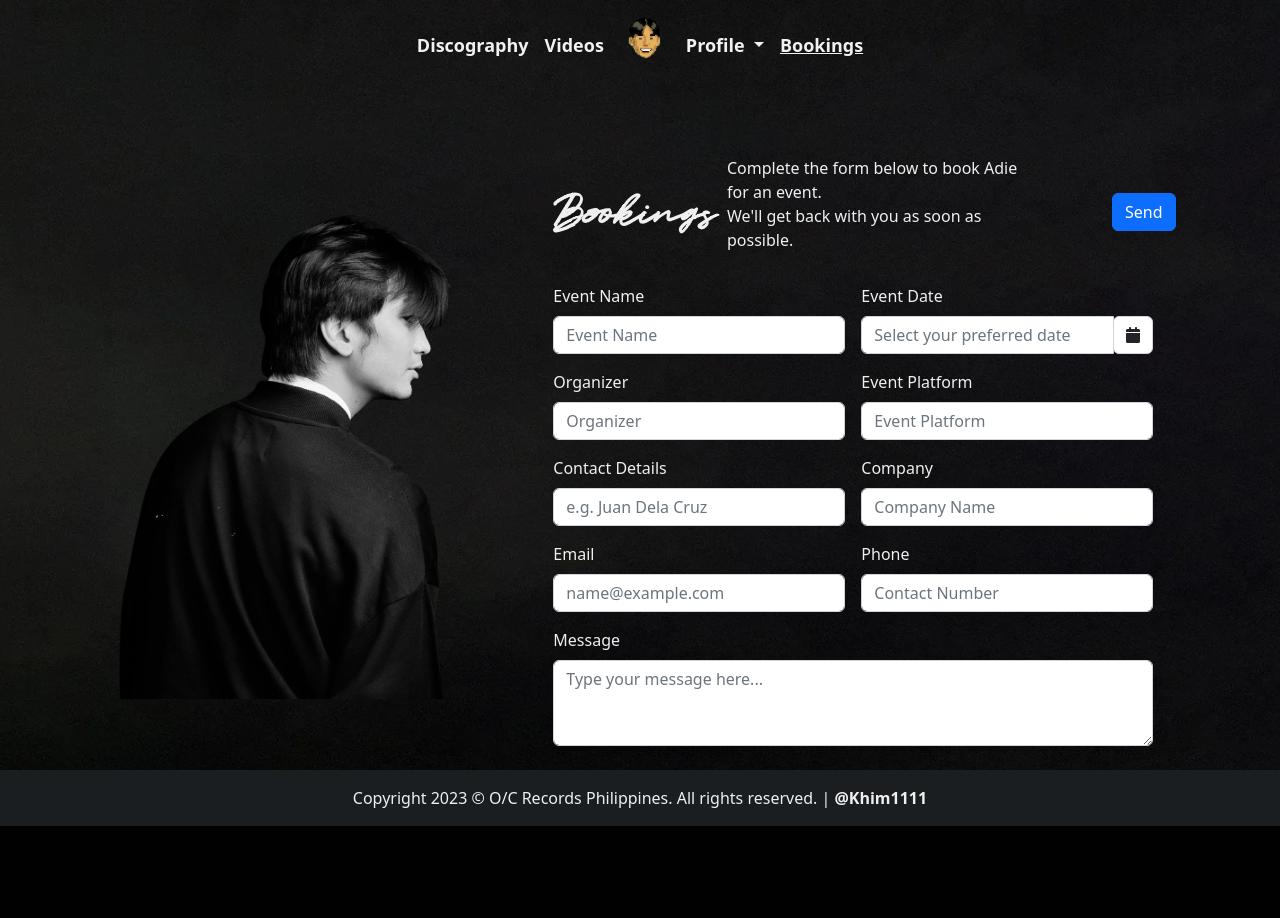
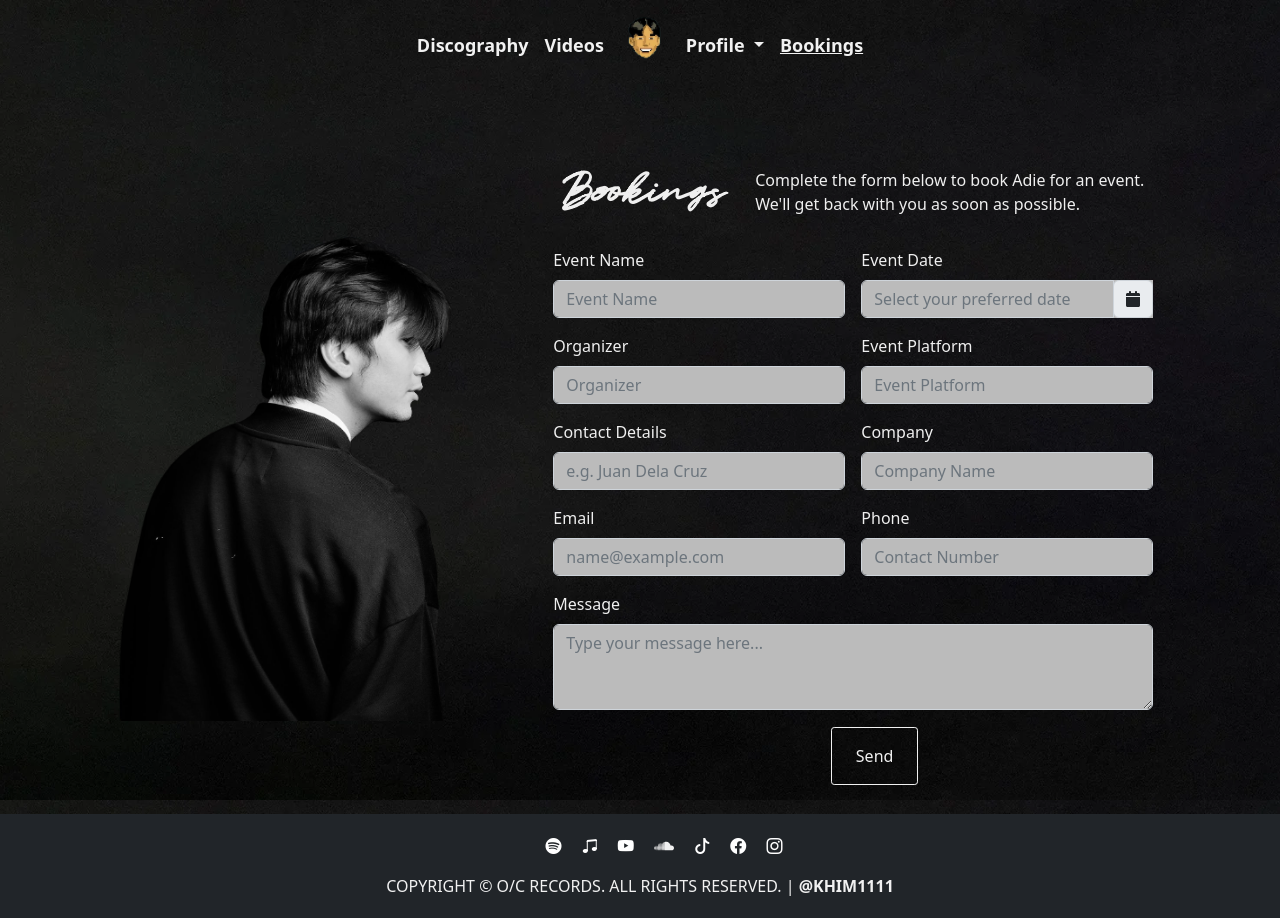
Before and after one commit to Khim1111/Project_Adie, a website: page pages/bookings.html in a window 1280 px wide. Before the commit the page ends 826 px from the top, so only its background shows below. Drawn offline with nearby package versions, Linux system fonts and the light colour scheme; files whose address does not match are found by name.

Commit message:
Created footer and fix booking forms spacing

```diff
--- a/pages/bookings.html
+++ b/pages/bookings.html
@@ -106,27 +106,22 @@
 </div>
 </nav>
 
-<section>
+
 
     <div class="container-forms d-flex mx-auto py-4">
         <div class="row form-image mt-5 d-flex mx-auto">
-          <div class="col-md-4">
+          <div class="col-md-4 col-sm-12">
             <img src="../src/img/bookings_img.png" class="img-fluid forms-img" alt="about-image">
 
           </div>
-          <div class="col-md-6 d-flex  justify-content-center">
+          <div class="col-md-6 col-sm-12 d-flex  justify-content-center">
             <form class="row g-3 d-flex mx-auto" name="submit-to-google-sheet">
 
-                <div class="col-md-2">
-                    <h1 class="about-title"><b>Bookings</b></h1>
+              <div class="contact-title">
+                <h1 class="about-title fw-bold">Bookings &nbsp;</h1>
+                <p>Complete the form below to book Adie for an event.<br>We'll get back with you as soon as possible.</p>
+              </div>
 
-                  </div>
-                  <div class="col-md-6 g-1 d-flex mx-auto">
-                    <p>Complete the form below to book Adie for an event.<br>We'll get back with you as soon as possible.</p>
-                  </div>
-                  <div class="col-md-1 g-1">
-                    <button type="submit" class="btn btn-primary">Send</button>
-                  </div>
                 <div class="col-md-6">
                   <label for="name" class="form-label">Event Name</label>
                   <input name="Event Name" type="name" class="form-control" id="event" placeholder="Event Name">
@@ -135,8 +130,8 @@
                         <label for="date" class="form-label">Event Date</label>
                         <div class="input-group date" id="datepicker" >
                             <input name="Event Date" type="text" class="form-control" placeholder="Select your preferred date">
-                            <span class="input-group-append">
-                                <span class="input-group-text bg-white d-block">
+                            <span class="input-group-append calendar">
+                                <span class="input-group-text  d-block ">
                                     <i class="fa fa-calendar"></i>
                                 </span>
                             </span>
@@ -170,27 +165,68 @@
                     <label for="exampleFormControlTextarea1" class="form-label">Message</label>
                     <textarea name="Message"  class="form-control" id="exampleFormControlTextarea1" rows="3" placeholder="Type your message here..." required></textarea>
                 </div>
-
-                <!-- <div class="col-12">
-                  <button type="submit" class="btn btn-primary">Send</button>
-                </div> -->
+                <div class="col-md-1 mt-3 mb-1 g-1">
+                  <button type="submit" class="send-button btn-primary">Send</button>
+                </div>
               </form>
           </div>
         </div>
     </div>
 
-</section>
 
 
 
-<footer class="bg-dark text-center text-lg-start">
 
-    <div class="text-center p-3" style="background-color: rgba(0, 0, 0, 0.2);">
-        Copyright 2023 &#169; O/C Records Philippines. All rights reserved.
-        |&nbsp;<span><strong>@Khim1111</strong></span>
-    </div>
 
+  <footer class="d-flex justify-content-center align-content-center bg-dark main-footer">
+
+    <div class="text-center py-1">
+      <ul>
+        <li>
+          <a href="https://open.spotify.com/artist/1DlYnIiliftt6R21Y5NOW2?si=35OGbZpkTeq0M-5BpJSRCg"
+            target="_blank">
+            <i class="bi-spotify"></i>
+          </a>
+        </li>
+        <li>
+          <a href="https://music.apple.com/nz/artist/adie/1539721258" target="_blank">
+            <i class="bi-music-note-beamed"></i>
+          </a>
+        </li>
+
+        <li>
+          <a href="https://www.youtube.com/@OCRecordsPH" target="_blank">
+            <i class="bi-youtube"></i>
+          </a>
+        </li>
+        <li>
+          <a href="https://soundcloud.com/adadieee" target="_blank">
+            <i class="fa-brands fa-soundcloud" target="_blank"></i>
+          </a>
+        </li>
+        <li>
+          <a href="https://www.tiktok.com/@adadieee?lang=en" target="_blank">
+            <i class="bi-tiktok"></i>
+          </a>
+        </li>
+        <li>
+          <a href="https://www.facebook.com/adadieeeee" target="_blank">
+            <i class="bi-facebook"></i>
+          </a>
+        </li>
+        <li>
+          <a href="https://www.instagram.com/adadieee/?hl=en" target="_blank">
+            <i class="bi-instagram"></i>
+          </a>
+        </li>
+      </ul>
+      Copyright &#169; O/C Records. All rights reserved.
+        |&nbsp;<span><strong>@Khim1111</strong></span></div>
+  </div>
   </footer>
+
+
+
 
 
 
@@ -221,5 +257,6 @@
   });
 </script>
 
+
 </body>
 </html>
--- a/src/style.css
+++ b/src/style.css
@@ -32,6 +32,7 @@
   --font-color-2: #010101;
   --font-color-3: #6e1c6d3f;
   --font-color-4: #EFEFEF;
+  --font-color-5:#BBBBBB;
   --color-bg: #a3b6df75;
   --primary-color: #BFACE2;
   --accent-color: #655DBB;
@@ -597,6 +598,26 @@
   color: var(--font-color-4);
 
 }
+.send-button {
+  padding: 1rem 1.5rem;
+  margin: 2.5%;
+  background-color: transparent;
+  border: 0.1rem solid var(--font-color);
+  color: var(--font-color);
+  font-size: var(--normal-font-size);
+  text-transform: capitalize;
+  cursor: pointer;
+  border-radius: var(--button-radius);
+}
+.send-button:hover {
+  color: var(--font-color-2);
+  background-color: var(--font-color);
+  transition: 0.5s ease-in-out;
+}
+
+.form-control, .calendar{
+  background-color: var(--font-color-5) !important;
+}
 
 .container-forms{
   margin-top: 6rem;
@@ -605,4 +626,46 @@
   margin-top: 5rem;
 }
 
+.contact-title{
+  display: flex;
+justify-content: center;
+}
+.main-footer{
+
+    position: relative;
+    bottom: 0;
+    left: 0;
+    padding: 1rem;
+    display: flex;
+    align-items: center;
+    justify-content: space-between;
+    text-transform: uppercase;
+    color: var(--font-color);
+    font-size: 1rem;
+}
+.main-footer ul li {
+  list-style-type: none;
+  display: inline-block;
+  margin: 0 0 0 1rem;
+}
+
+.main-footer ul li a {
+  text-decoration: none;
+  color: var(--font-color);
+  font-size: 1rem;
+  font-weight: var(--header-weight);
+  cursor: pointer;
+}
+
+
+.main-footer ul li a:hover {
+  border-bottom: 0.1rem solid var(--color-bg);
+  transition: width 2s;
+}
+
+.main-footer ul li a:hover::after {
+  width: 100%;
+  border-bottom: 0.1rem solid var(--font-color);
+  transition: width 2s;
+}
 /************************************* END OF BOOKINGS PAGE ***************************************************************/
```
Also changed, not shown: index.html (+1 -1 lines), pages/discography.html (+36 -5 lines), src/img/bookings-img.png (added), src/img/forms-img.png (added).
